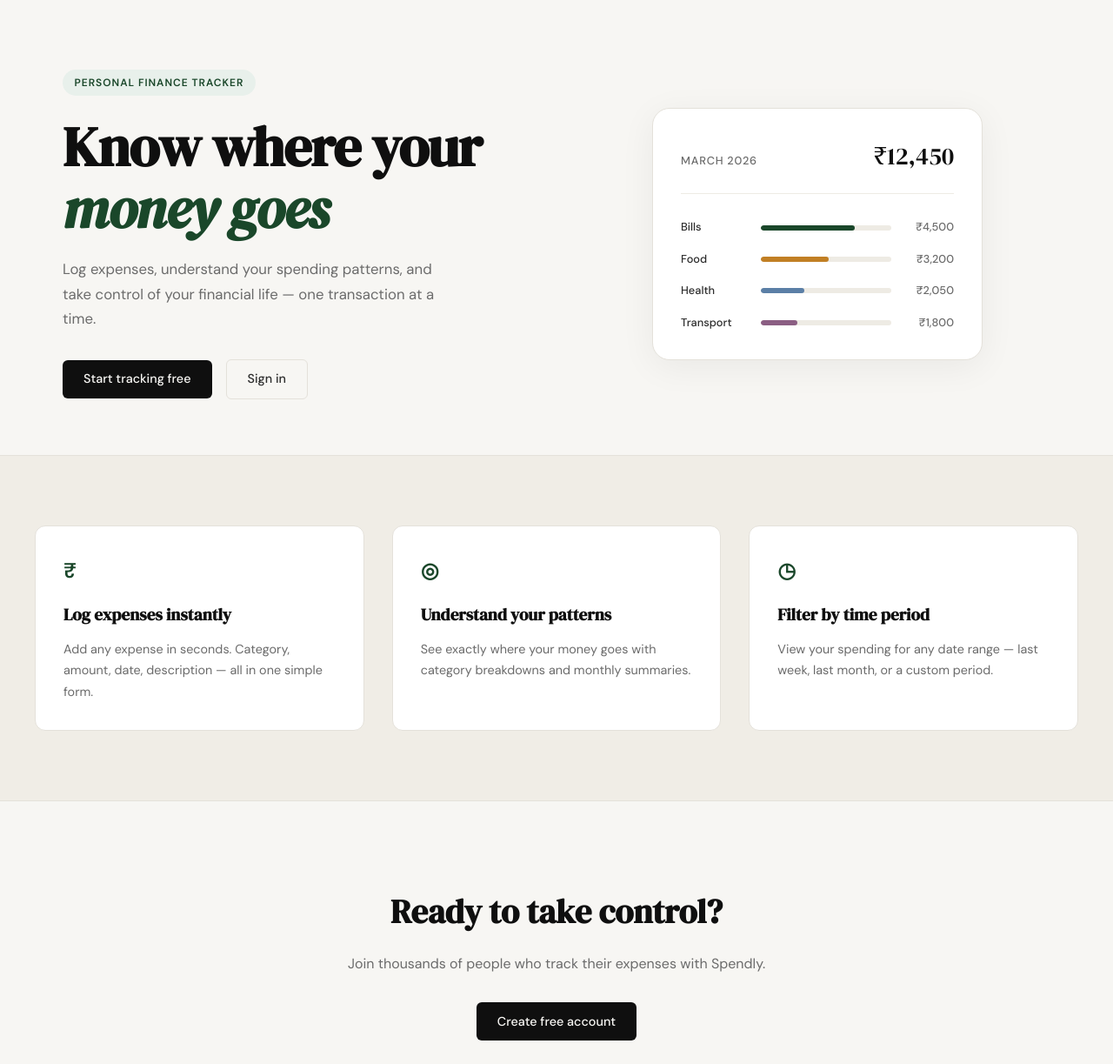
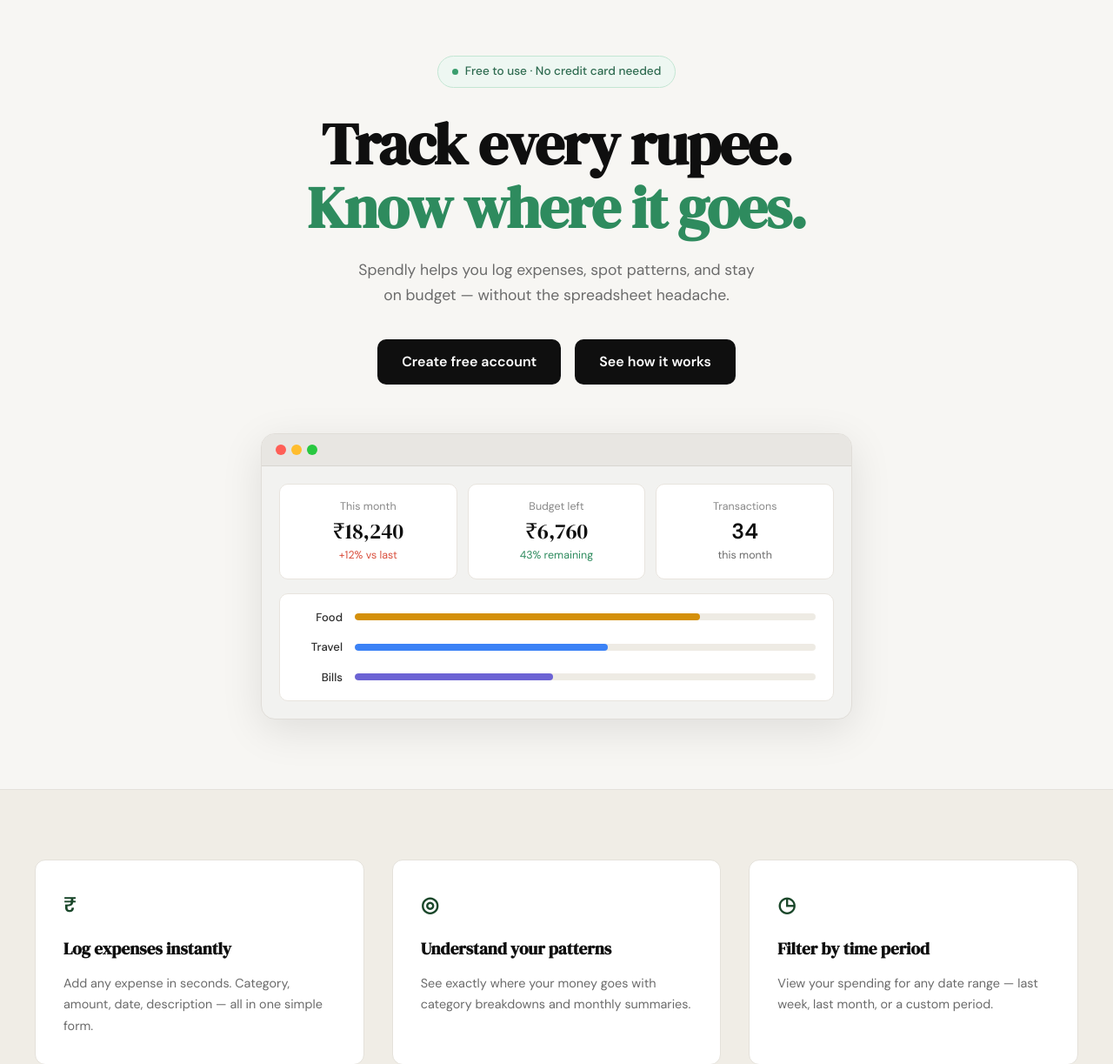
Before and after one commit to prakash126ml/spendly, a Flask app: page / in a window 1280 px wide. Shown: the part 61-1284 px from the top of the page at 87% size. Run offline with Flask 3, Linux system fonts and the light colour scheme.

Commit message:
landing: redesign hero section to match mockup

```diff
--- a/static/css/style.css
+++ b/static/css/style.css
@@ -124,137 +124,213 @@ a { color: inherit; text-decoration: none; }
 /* ------------------------------------------------------------------ */
 
 .hero {
-    padding: 5rem 2rem 4rem;
-    display: grid;
-    grid-template-columns: 1fr 1fr;
-    gap: 4rem;
+    padding: 4rem 2rem 5rem;
+    display: flex;
+    flex-direction: column;
     align-items: center;
-    max-width: var(--max-width);
+    text-align: center;
+    max-width: 760px;
     margin: 0 auto;
+    gap: 0;
+}
+
+.hero-inner {
+    display: flex;
+    flex-direction: column;
+    align-items: center;
+    width: 100%;
 }
 
 .hero-badge {
-    display: inline-block;
-    background: var(--accent-light);
-    color: var(--accent);
-    font-size: 0.75rem;
-    font-weight: 600;
-    letter-spacing: 0.08em;
-    text-transform: uppercase;
-    padding: 0.35rem 0.85rem;
+    display: inline-flex;
+    align-items: center;
+    gap: 0.5rem;
+    background: #eef7f2;
+    color: #2d6a4f;
+    font-size: 0.85rem;
+    font-weight: 500;
+    padding: 0.4rem 1rem;
     border-radius: 999px;
-    margin-bottom: 1.5rem;
+    border: 1px solid #c3e6d3;
+    margin-bottom: 1.75rem;
+}
+
+.hero-badge-dot {
+    width: 7px;
+    height: 7px;
+    border-radius: 50%;
+    background: #3a9e6e;
+    flex-shrink: 0;
 }
 
 .hero-title {
     font-family: var(--font-display);
-    font-size: clamp(2.5rem, 5vw, 4rem);
+    font-size: clamp(2.6rem, 6vw, 4.2rem);
     line-height: 1.1;
     letter-spacing: -0.02em;
     color: var(--ink);
     margin-bottom: 1.25rem;
 }
 
-.hero-title em {
-    font-style: italic;
-    color: var(--accent);
+.hero-title-accent {
+    display: block;
+    color: #2e8b5e;
+    font-style: normal;
 }
 
 .hero-subtitle {
-    font-size: 1.05rem;
+    font-size: 1.1rem;
     color: var(--ink-muted);
-    line-height: 1.7;
-    max-width: 460px;
-    margin-bottom: 2rem;
+    line-height: 1.65;
+    max-width: 520px;
+    margin-bottom: 2.25rem;
 }
 
 .hero-actions {
     display: flex;
     gap: 1rem;
     align-items: center;
+    justify-content: center;
+    margin-bottom: 3.5rem;
 }
 
+.btn-hero {
+    display: inline-block;
+    background: var(--ink);
+    color: #fff;
+    padding: 0.8rem 1.75rem;
+    border-radius: 10px;
+    font-family: var(--font-body);
+    font-size: 1rem;
+    font-weight: 600;
+    cursor: pointer;
+    border: none;
+    transition: background 0.2s, transform 0.1s;
+    text-decoration: none;
+}
+
+.btn-hero:hover { background: #222; }
+
 /* ------------------------------------------------------------------ */
-/* Mock card (hero visual)                                             */
+/* Hero dashboard mock                                                 */
 /* ------------------------------------------------------------------ */
 
-.hero-visual {
-    display: flex;
-    justify-content: center;
+.hero-dashboard {
+    width: 100%;
+    max-width: 680px;
+    background: #f2f2f0;
+    border-radius: 16px;
+    overflow: hidden;
+    box-shadow: 0 12px 48px rgba(0,0,0,0.10);
+    border: 1px solid #e0ddd8;
 }
 
-.mock-card {
-    background: var(--paper-card);
-    border: 1px solid var(--border);
-    border-radius: var(--radius-lg);
-    padding: 2rem;
-    width: 100%;
-    max-width: 380px;
-    box-shadow: 0 8px 40px rgba(0,0,0,0.06);
+.dashboard-chrome {
+    display: flex;
+    align-items: center;
+    gap: 6px;
+    padding: 12px 16px;
+    background: #e8e6e2;
+    border-bottom: 1px solid #d8d5d0;
 }
 
-.mock-card-header {
-    display: flex;
-    justify-content: space-between;
-    align-items: baseline;
-    margin-bottom: 1.75rem;
-    padding-bottom: 1.25rem;
-    border-bottom: 1px solid var(--border-soft);
+.chrome-dot {
+    width: 12px;
+    height: 12px;
+    border-radius: 50%;
 }
 
-.mock-label {
-    font-size: 0.8rem;
-    font-weight: 500;
-    color: var(--ink-muted);
-    text-transform: uppercase;
-    letter-spacing: 0.06em;
+.chrome-dot-red    { background: #ff5f57; }
+.chrome-dot-yellow { background: #ffbd2e; }
+.chrome-dot-green  { background: #28c840; }
+
+.dashboard-body {
+    padding: 1.25rem;
+    display: flex;
+    flex-direction: column;
+    gap: 1rem;
 }
 
-.mock-total {
-    font-family: var(--font-display);
-    font-size: 1.75rem;
-    color: var(--ink);
-}
-
-.mock-bars { display: flex; flex-direction: column; gap: 1rem; }
-
-.mock-bar-row {
+.dash-stats {
     display: grid;
-    grid-template-columns: 80px 1fr 60px;
-    align-items: center;
+    grid-template-columns: repeat(3, 1fr);
     gap: 0.75rem;
 }
 
-.mock-cat {
-    font-size: 0.8rem;
+.dash-stat-card {
+    background: #fff;
+    border-radius: 10px;
+    padding: 1rem 1.1rem;
+    border: 1px solid #e8e4de;
+}
+
+.dash-stat-label {
+    font-size: 0.78rem;
+    color: #888;
+    margin-bottom: 0.3rem;
+}
+
+.dash-stat-value {
+    font-family: var(--font-display);
+    font-size: 1.55rem;
+    color: var(--ink);
+    line-height: 1.1;
+    margin-bottom: 0.25rem;
+}
+
+.dash-stat-plain {
+    font-family: var(--font-body);
+    font-weight: 600;
+    font-size: 1.55rem;
+}
+
+.dash-stat-sub {
+    font-size: 0.78rem;
+    color: var(--ink-muted);
+}
+
+.dash-sub-danger { color: #d94f3d; }
+.dash-sub-good   { color: #2e8b5e; }
+
+.dash-bars {
+    background: #fff;
+    border-radius: 10px;
+    padding: 1rem 1.25rem;
+    border: 1px solid #e8e4de;
+    display: flex;
+    flex-direction: column;
+    gap: 0.85rem;
+}
+
+.dash-bar-row {
+    display: grid;
+    grid-template-columns: 52px 1fr;
+    align-items: center;
+    gap: 0.85rem;
+}
+
+.dash-bar-cat {
+    font-size: 0.82rem;
     font-weight: 500;
     color: var(--ink-soft);
+    text-align: right;
 }
 
-.mock-bar-track {
-    height: 6px;
-    background: var(--border-soft);
+.dash-bar-track {
+    height: 8px;
+    background: #eeebe4;
     border-radius: 999px;
     overflow: hidden;
 }
 
-.mock-bar {
+.dash-bar {
     height: 100%;
-    background: var(--accent);
     border-radius: 999px;
-    transition: width 0.6s ease;
 }
 
-.mock-bar-2 { background: var(--accent-2); }
-.mock-bar-3 { background: #5b7fa6; }
-.mock-bar-4 { background: #8b5e83; }
-
-.mock-amt {
-    font-size: 0.8rem;
-    font-weight: 500;
-    color: var(--ink-muted);
-    text-align: right;
-}
+.dash-bar-food   { background: #d4900a; }
+.dash-bar-travel { background: #3b82f6; }
+.dash-bar-bills  { background: #6c63d4; }
 
 /* ------------------------------------------------------------------ */
 /* Buttons                                                             */
--- a/templates/landing.html
+++ b/templates/landing.html
@@ -6,55 +6,66 @@
 
 <section class="hero">
     <div class="hero-inner">
-        <div class="hero-badge">Personal Finance Tracker</div>
+        <div class="hero-badge">
+            <span class="hero-badge-dot"></span>
+            Free to use · No credit card needed
+        </div>
         <h1 class="hero-title">
-            Know where your<br>
-            <em>money goes</em>
+            Track every rupee.<br>
+            <span class="hero-title-accent">Know where it goes.</span>
         </h1>
         <p class="hero-subtitle">
-            Log expenses, understand your spending patterns,
-            and take control of your financial life —
-            one transaction at a time.
+            Spendly helps you log expenses, spot patterns, and stay<br>
+            on budget — without the spreadsheet headache.
         </p>
         <div class="hero-actions">
-            <a href="{{ url_for('register') }}" class="btn-primary">Start tracking free</a>
-            <a href="{{ url_for('login') }}" class="btn-ghost">Sign in</a>
+            <a href="{{ url_for('register') }}" class="btn-hero">Create free account</a>
+            <a href="{{ url_for('login') }}" class="btn-hero">See how it works</a>
         </div>
     </div>
-    <div class="hero-visual">
-        <div class="mock-card">
-            <div class="mock-card-header">
-                <span class="mock-label">March 2026</span>
-                <span class="mock-total">₹12,450</span>
+
+    <div class="hero-dashboard">
+        <div class="dashboard-chrome">
+            <span class="chrome-dot chrome-dot-red"></span>
+            <span class="chrome-dot chrome-dot-yellow"></span>
+            <span class="chrome-dot chrome-dot-green"></span>
+        </div>
+        <div class="dashboard-body">
+            <div class="dash-stats">
+                <div class="dash-stat-card">
+                    <div class="dash-stat-label">This month</div>
+                    <div class="dash-stat-value">₹18,240</div>
+                    <div class="dash-stat-sub dash-sub-danger">+12% vs last</div>
+                </div>
+                <div class="dash-stat-card">
+                    <div class="dash-stat-label">Budget left</div>
+                    <div class="dash-stat-value">₹6,760</div>
+                    <div class="dash-stat-sub dash-sub-good">43% remaining</div>
+                </div>
+                <div class="dash-stat-card">
+                    <div class="dash-stat-label">Transactions</div>
+                    <div class="dash-stat-value dash-stat-plain">34</div>
+                    <div class="dash-stat-sub">this month</div>
+                </div>
             </div>
-            <div class="mock-bars">
-                <div class="mock-bar-row">
-                    <span class="mock-cat">Bills</span>
-                    <div class="mock-bar-track">
-                        <div class="mock-bar" style="width: 72%"></div>
+            <div class="dash-bars">
+                <div class="dash-bar-row">
+                    <span class="dash-bar-cat">Food</span>
+                    <div class="dash-bar-track">
+                        <div class="dash-bar dash-bar-food" style="width: 75%"></div>
                     </div>
-                    <span class="mock-amt">₹4,500</span>
                 </div>
-                <div class="mock-bar-row">
-                    <span class="mock-cat">Food</span>
-                    <div class="mock-bar-track">
-                        <div class="mock-bar mock-bar-2" style="width: 52%"></div>
+                <div class="dash-bar-row">
+                    <span class="dash-bar-cat">Travel</span>
+                    <div class="dash-bar-track">
+                        <div class="dash-bar dash-bar-travel" style="width: 55%"></div>
                     </div>
-                    <span class="mock-amt">₹3,200</span>
                 </div>
-                <div class="mock-bar-row">
-                    <span class="mock-cat">Health</span>
-                    <div class="mock-bar-track">
-                        <div class="mock-bar mock-bar-3" style="width: 33%"></div>
+                <div class="dash-bar-row">
+                    <span class="dash-bar-cat">Bills</span>
+                    <div class="dash-bar-track">
+                        <div class="dash-bar dash-bar-bills" style="width: 43%"></div>
                     </div>
-                    <span class="mock-amt">₹2,050</span>
-                </div>
-                <div class="mock-bar-row">
-                    <span class="mock-cat">Transport</span>
-                    <div class="mock-bar-track">
-                        <div class="mock-bar mock-bar-4" style="width: 28%"></div>
-                    </div>
-                    <span class="mock-amt">₹1,800</span>
                 </div>
             </div>
         </div>
```
Also changed, not shown: other parts of static/css/style.css (+5 -94 lines).
